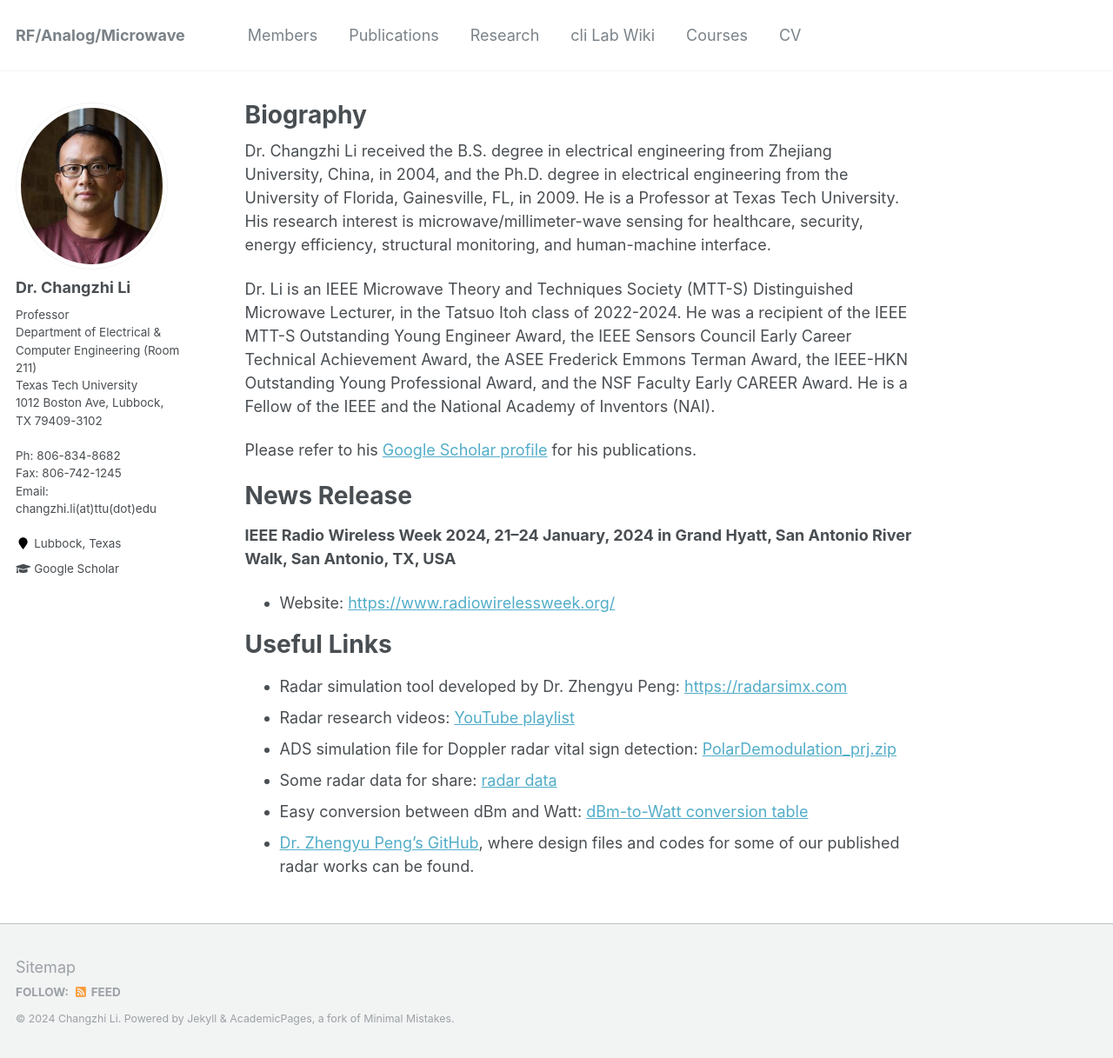
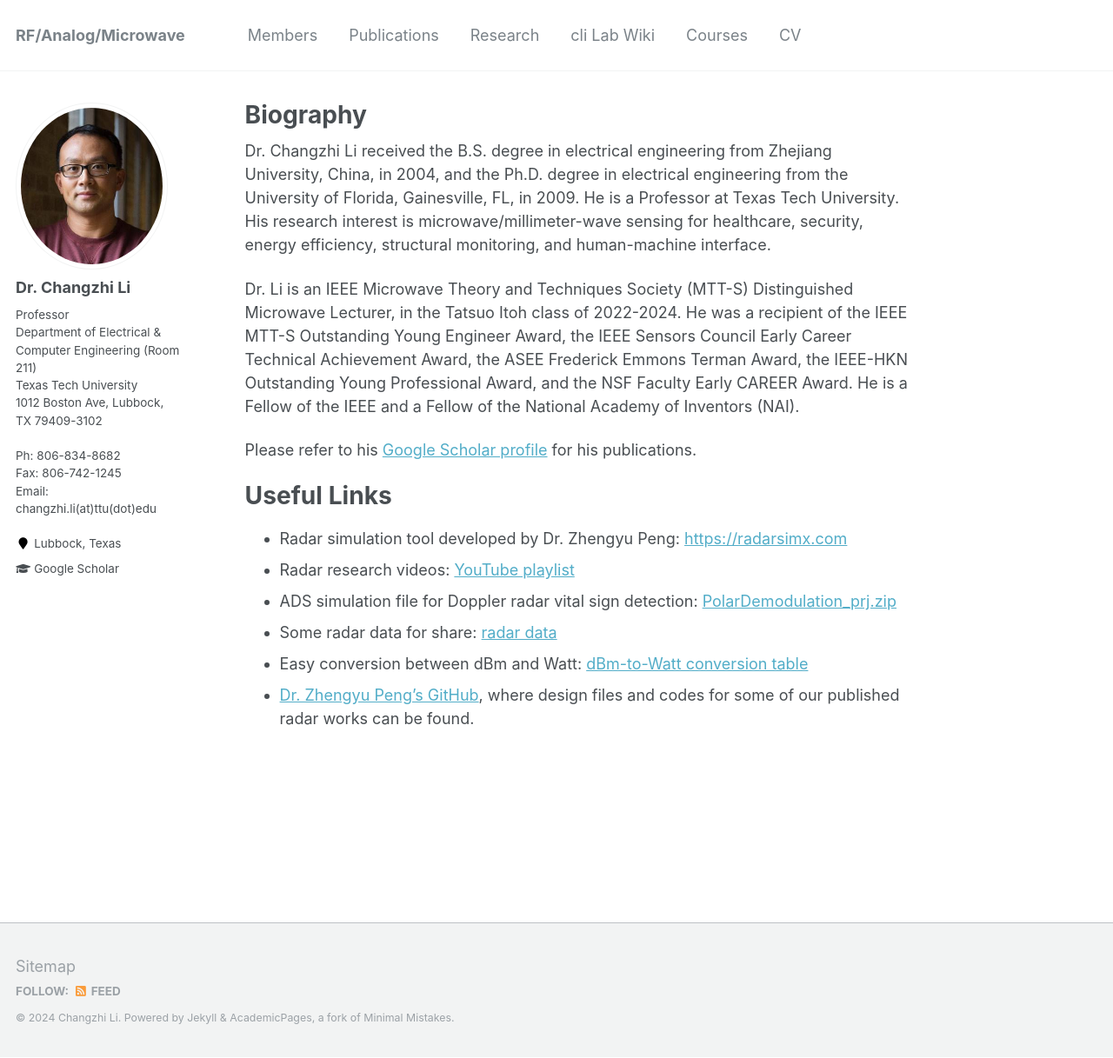
Before and after one commit to clilab/clilab.github.io, a Jekyll site: the page built from _pages/about.md, in a window 1280 px wide and 1217 px high. Shown: the whole window at 87% size. Built offline with Jekyll 4.4.1, drawn with Linux system fonts in a browser that asks for light colours.

Commit message:
Update about.md

```diff
--- a/_pages/about.md
+++ b/_pages/about.md
@@ -10,15 +10,9 @@ redirect_from:
 
 Dr. Changzhi Li received the B.S. degree in electrical engineering from Zhejiang University, China, in 2004, and the Ph.D. degree in electrical engineering from the University of Florida, Gainesville, FL, in 2009. He is a Professor at Texas Tech University. His research interest is microwave/millimeter-wave sensing for healthcare, security, energy efficiency, structural monitoring, and human-machine interface.
 
-Dr. Li is an IEEE Microwave Theory and Techniques Society (MTT-S) Distinguished Microwave Lecturer, in the Tatsuo Itoh class of 2022-2024. He was a recipient of the IEEE MTT-S Outstanding Young Engineer Award, the IEEE Sensors Council Early Career Technical Achievement Award, the ASEE Frederick Emmons Terman Award, the IEEE-HKN Outstanding Young Professional Award, and the NSF Faculty Early CAREER Award. He is a Fellow of the IEEE and the National Academy of Inventors (NAI).
+Dr. Li is an IEEE Microwave Theory and Techniques Society (MTT-S) Distinguished Microwave Lecturer, in the Tatsuo Itoh class of 2022-2024. He was a recipient of the IEEE MTT-S Outstanding Young Engineer Award, the IEEE Sensors Council Early Career Technical Achievement Award, the ASEE Frederick Emmons Terman Award, the IEEE-HKN Outstanding Young Professional Award, and the NSF Faculty Early CAREER Award. He is a Fellow of the IEEE and a Fellow of the National Academy of Inventors (NAI).
 
 Please refer to his [Google Scholar profile](http://scholar.google.com/citations?user=Hx6pVv4AAAAJ&hl=en) for his publications.
-
-
-# News Release
-
-**IEEE Radio Wireless Week 2024, 21–24 January, 2024 in Grand Hyatt, San Antonio River Walk, San Antonio, TX, USA**
-- Website: [https://www.radiowirelessweek.org/](https://www.radiowirelessweek.org/)
 
 
 # Useful Links
```
